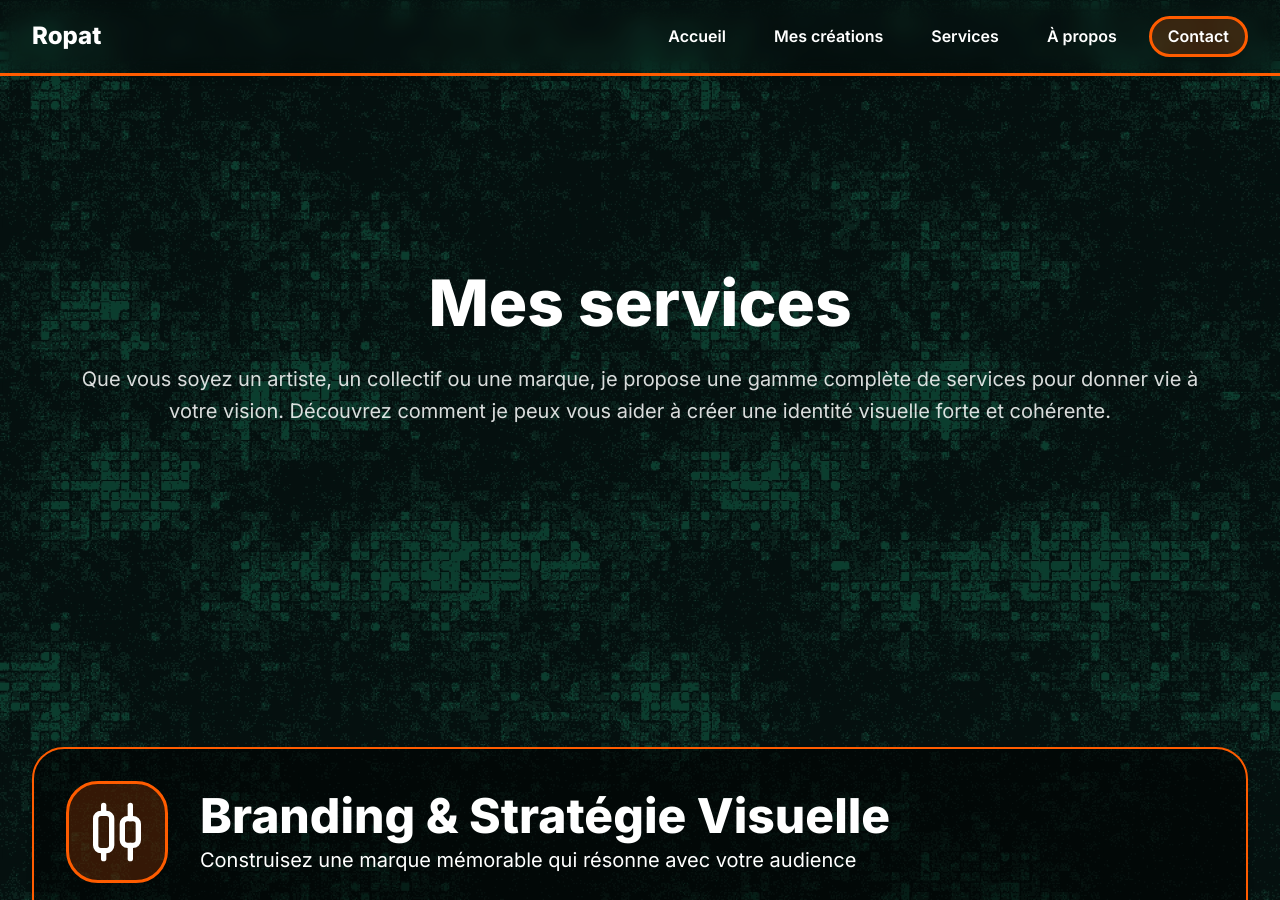
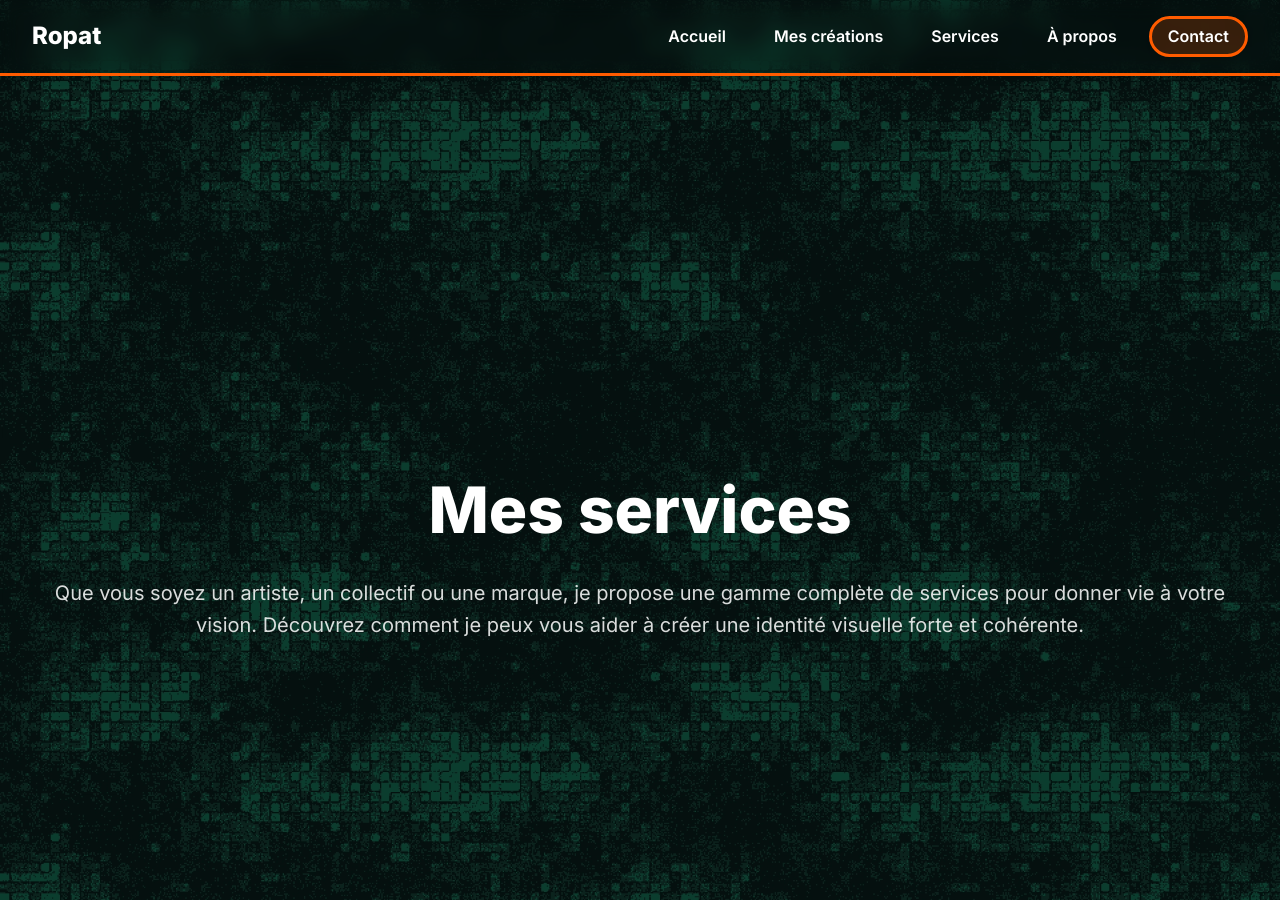
Before and after one commit to 7Nautilus/ropat-portfolio, a Jekyll site: the page built from fr/services.html, in a window 1280 px wide and 900 px high. Built offline with Jekyll 4.4.1, drawn with Linux system fonts in a browser that asks for light colours.

Commit message:
service hero adjustements

```diff
--- a/assets/css/style.css
+++ b/assets/css/style.css
@@ -980,12 +980,13 @@ main {
 }
 
 .service-hero {
+  display: flex;
   position: relative;
-  display: flex;
   flex-direction: column;
+  height: 100vh;
+  width: 100%;
+  justify-content: center;
   align-items: center;
-  gap: var(--spacing-md);
-  padding: 10rem var(--spacing-xl);
   border-radius: var(--border-radius-lg);
   overflow: hidden;
 }
```
